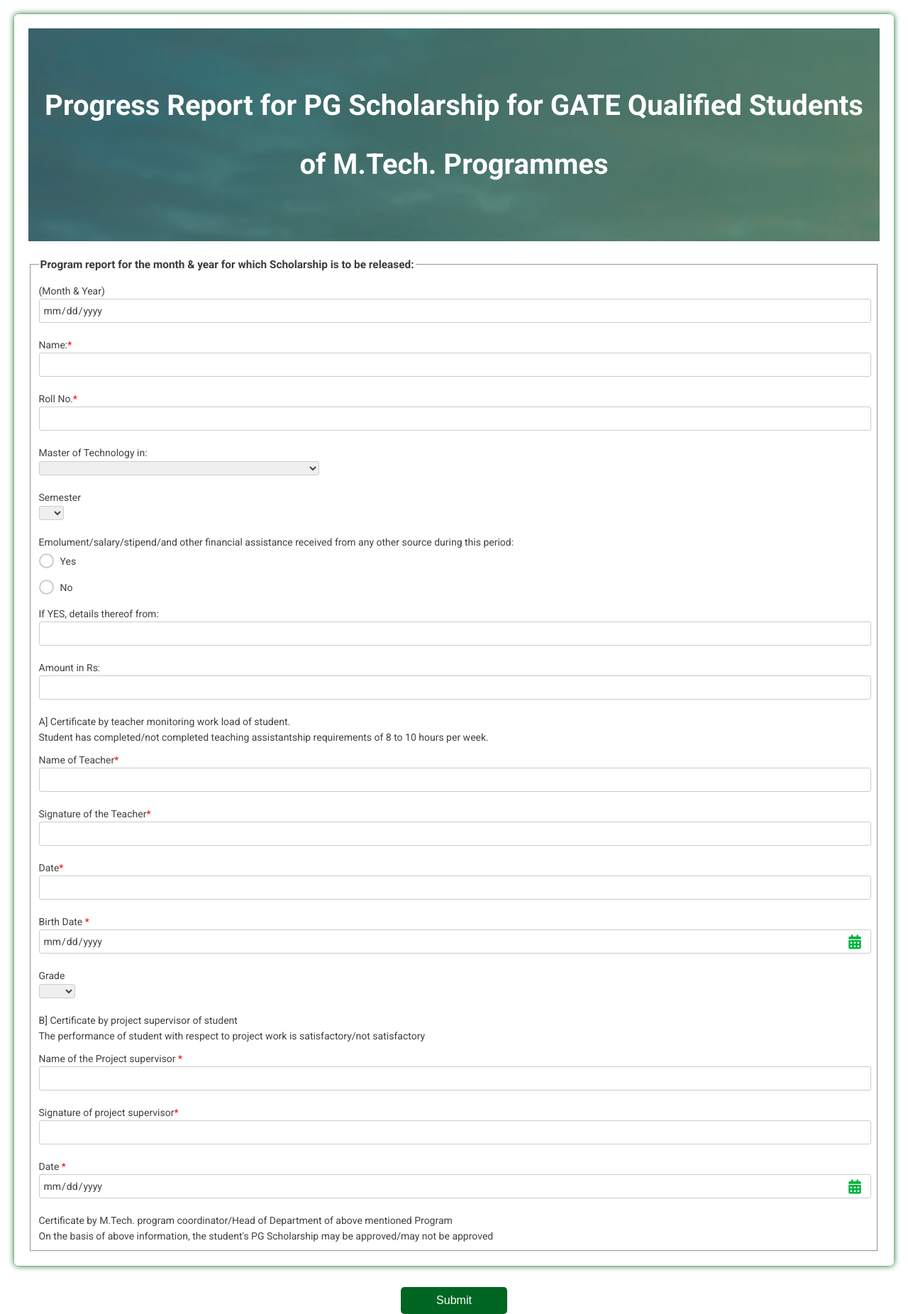
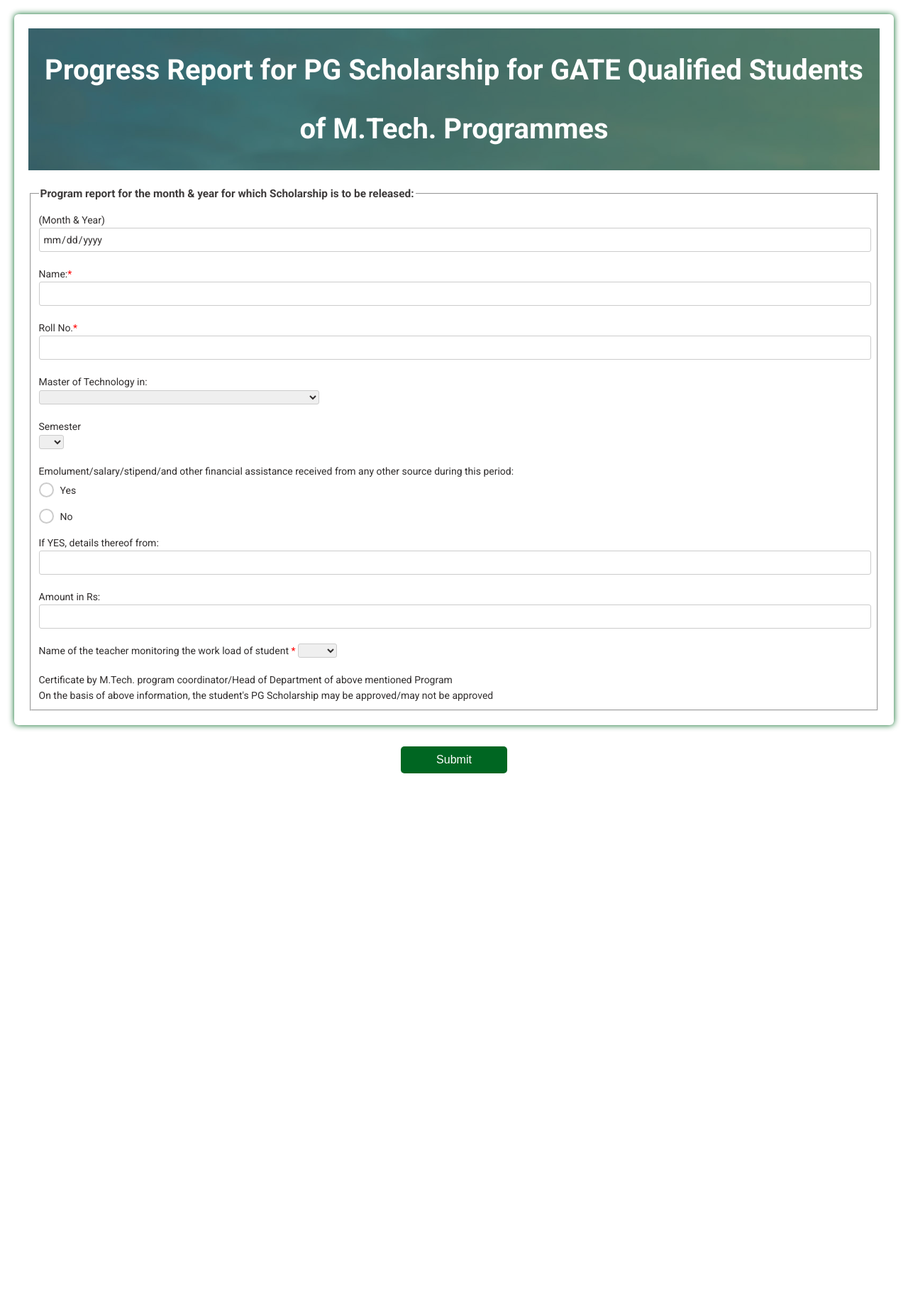
Before and after one commit to Pixels123priyal/MTech-PHD-stipend-portal, a PHP site: page /form.php in a window 1280 px wide. Shown: the whole page at 71% size. After the commit the page ends 1090 px from the top, so only its background shows below. Run offline with PHP 8.4, Linux system fonts and the light colour scheme; some libraries are stand-ins or nearby versions; some web fonts are replaced.

Commit message:
Add files via upload

```diff
--- a/form.php
+++ b/form.php
@@ -18,7 +18,7 @@
       outline: none;
       font-family: Roboto, Arial, sans-serif;
       font-size: 14px;
-      color: rgb(68, 64, 64);
+      color: rgb(48, 45, 45);
       line-height: 22px;
       }
       h1 {
@@ -50,7 +50,7 @@
       }
       .banner {
       position: relative;
-      height: 300px;
+      height: 200px;
       background-image: url("slide-01.jpg");
       background-color: antiquewhite;
       background-size: cover;
@@ -294,7 +294,7 @@ cursor: pointer;
           <label for="amo">Amount in Rs:</label>
           <input id="amo" type="number" name="amo" />
         </div>
-          <p>A] Certificate by teacher monitoring work load of student.</p>
+          <!-- <p>A] Certificate by teacher monitoring work load of student.</p>
           <p>Student has completed/not completed teaching assistantship requirements of 8 to 10 hours per week.</p>
                     <div class="item">
                       <label for="fname">Name of Teacher<span>*</span></label>
@@ -304,52 +304,39 @@ cursor: pointer;
                       <label for="activity">Signature of the Teacher<span>*</span></label>
                       <input id="activity" type="text" name="activity" />
                     </div>
-                    <div class="item">
-                      <label for="fee">Date<span>*</span></label>
-                      <input id="fee" type="number" name="fee" />
-                    </div>
+
                              <div class="item">
-                      <label for="bdate">Birth Date <span>*</span></label>
+                      <label for="bdate">Date <span>*</span></label>
                       <input id="bdate" type="date" name="bdate" />
                       <i class="fas fa-calendar-alt"></i>
-                    </div>
-                  <div class="item">
-                       <p>Grade</p>
-                      <select>
-                        <option selected value="" disabled selected></option>
-                       <option value="1" >1st</option>
-                        <option value="2">2nd</option>
-                        <option value="3">3rd</option>
-                       <option value="4">4th</option>
-                       <option value="5">5th</option>
-                        <option value="6">6th</option>
-                       <option value="7">7th</option>
-                      <option value="8">8th</option>
-                      <option value="9">9th</option>
-                       <option value="10">10th</option>
-                        <option value="11">11th</option>
-                       <option value="12">12th</option>
-                      </select>
-                    </div>
-<p>B] Certificate by project supervisor of student</p>
-<p>The performance of student with respect to project work is satisfactory/not satisfactory</p>
+                    </div> -->
+
+<!-- <p>B] Certificate by project supervisor of student</p>
+<p>The performance of student with respect to project work is satisfactory/not satisfactory</p> -->
 
   <div class="item">
-            <label for="fname">Name of the Project supervisor <span>*</span></label>
-            <input id="fname" type="text" name="fname" />
+            <label for="fname">Name of the teacher monitoring the work load of student <span>*</span></label>
+            <select>
+              <option selected value="" disabled selected></option>
+              <option value="1" >Mr. X</option>
+              <option value="2" >Mr. Y</option>
+
+            </select>
           </div>
-          <div class="item">
+          <!-- <div class="item">
             <label for="activity">Signature of project supervisor<span>*</span></label>
             <input id="activity" type="text" name="activity" />
-          </div>
+          </div> -->
 
-            <div class="item">
+            <!-- <div class="item">
             <label for="bdate">Date <span>*</span></label>
             <input id="bdate" type="date" name="bdate" />
             <i class="fas fa-calendar-alt"></i>
-          </div>
+          </div> -->
 <p>Certificate by M.Tech. program coordinator/Head of Department of above mentioned Program</p>
 <p>On the basis of above information, the student's PG Scholarship may be approved/may not be approved</p>
+
+</div>
 
 
 
```
